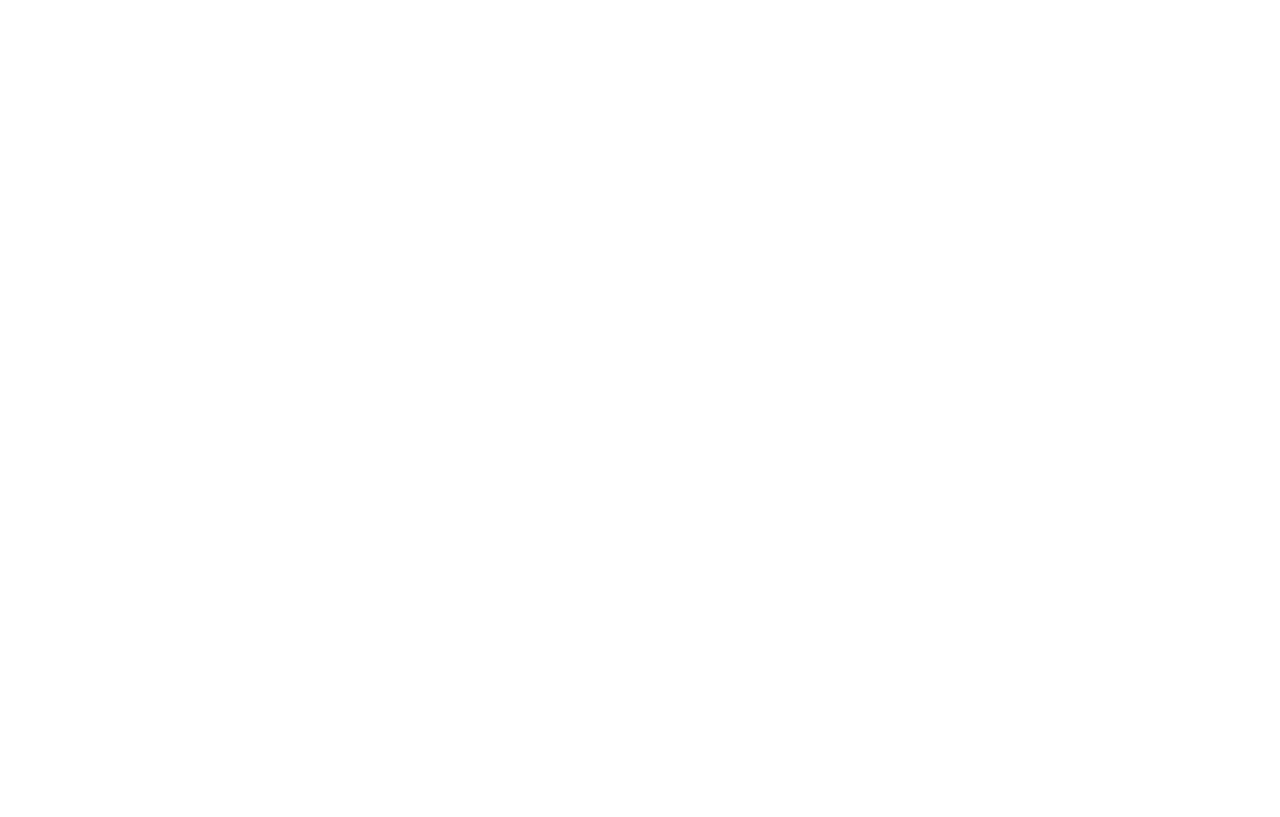
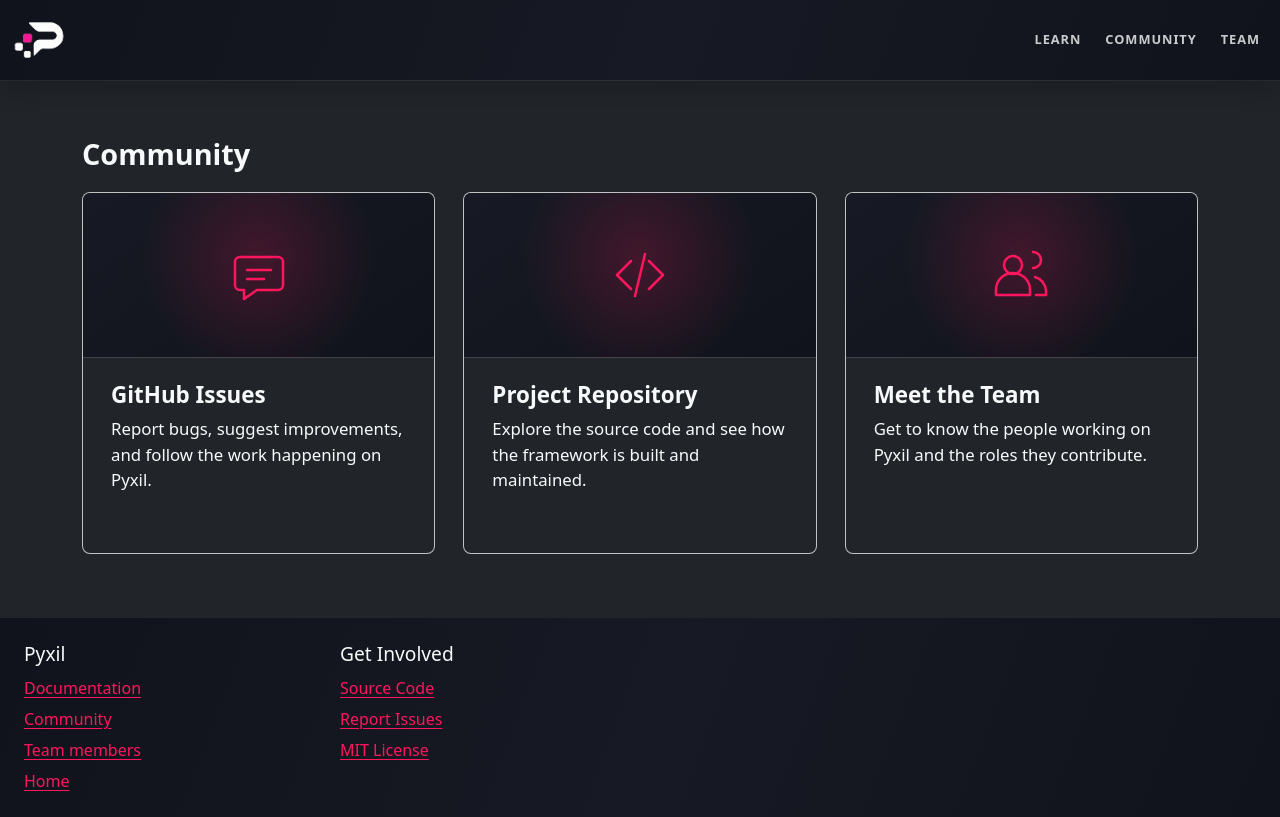
Before and after one commit to 1x1-Studio/Pyxil, a plain HTML site: page docs/community.html in a window 1280 px wide. Drawn offline with nearby package versions, Linux system fonts and the light colour scheme.

Commit message:
Add community page with navigation and card sections for engagement

```diff
--- a/docs/community.html
+++ b/docs/community.html
@@ -0,0 +1,97 @@
+<!DOCTYPE html>
+<html lang="en">
+<head>
+    <meta charset="UTF-8">
+    <meta name="viewport" content="width=device-width, initial-scale=1.0">
+    <title>Pyxil | Community</title>
+    <link href="https://cdn.jsdelivr.net/npm/bootstrap@6.0.0-alpha.2/dist/css/bootstrap.min.css" rel="stylesheet" integrity="sha384-MKn5NWVBEuQXJE7TSKSgPUmMiSCmVTfCsR+VSSeQpHnoyJQZZFn/kBn+Ht5jZDPQ" crossorigin="anonymous">
+    <link rel="stylesheet" href="./styles/styles.css">
+    <link rel="stylesheet" href="./styles/header.css">
+    <link rel="stylesheet" href="./styles/content_index.css">
+    <link rel="shortcut icon" href="./assets/favicon.ico" type="image/x-icon">
+</head>
+<body class="community-page">
+    <header class="site-header">
+        <nav class="navbar navbar-expand-lg navbar-dark site-navbar" aria-label="Main navigation">
+            <div class="container">
+                <a class="navbar-brand d-flex align-items-center gap-2" href="./index.html" aria-label="Pyxil home">
+                    <img class="brand-logo" src="./assets/icon.png" alt="">
+                </a>
+                <ul class="navbar-nav ms-auto align-items-center">
+                    <li class="nav-item"><a class="nav-link" href="./docs.html">Learn</a></li>
+                    <li class="nav-item"><a class="nav-link" href="./community.html" aria-current="page">Community</a></li>
+                    <li class="nav-item"><a class="nav-link" href="./team.html">Team</a></li>
+                </ul>
+            </div>
+        </nav>
+    </header>
+
+    <main class="container page-content community-content">
+
+        <section class="community-section" aria-labelledby="community-links-title">
+            <h2 id="team-title">Community</h2>
+
+            <div class="community-cards">
+                <a class="community-card" href="https://github.com/1x1-Studio/Pyxil/issues">
+                    <div class="community-card__visual" aria-hidden="true">
+                        <svg viewBox="0 0 64 64">
+                            <path d="M13 14h38a5 5 0 0 1 5 5v23a5 5 0 0 1-5 5H30L17 56v-9h-4a5 5 0 0 1-5-5V19a5 5 0 0 1 5-5Z"/>
+                            <path d="M20 27h24M20 36h17"/>
+                        </svg>
+                    </div>
+                    <div class="community-card__content">
+                        <h3>GitHub Issues</h3>
+                        <p>Report bugs, suggest improvements, and follow the work happening on Pyxil.</p>
+                    </div>
+                </a>
+
+                <a class="community-card" href="https://github.com/1x1-Studio/Pyxil">
+                    <div class="community-card__visual" aria-hidden="true">
+                        <svg viewBox="0 0 64 64">
+                            <path d="m23 18-14 14 14 14M41 18l14 14-14 14M37 11 27 53"/>
+                        </svg>
+                    </div>
+                    <div class="community-card__content">
+                        <h3>Project Repository</h3>
+                        <p>Explore the source code and see how the framework is built and maintained.</p>
+                    </div>
+                </a>
+
+                <a class="community-card" href="./team.html">
+                    <div class="community-card__visual" aria-hidden="true">
+                        <svg viewBox="0 0 64 64">
+                            <circle cx="24" cy="22" r="9"/>
+                            <path d="M7 52v-5a17 17 0 0 1 34 0v5H7Zm37-27a8 8 0 1 0 0-16m2 25a15 15 0 0 1 11 14v4H47"/>
+                        </svg>
+                    </div>
+                    <div class="community-card__content">
+                        <h3>Meet the Team</h3>
+                        <p>Get to know the people working on Pyxil and the roles they contribute.</p>
+                    </div>
+                </a>
+            </div>
+        </section>
+    </main>
+
+    <footer class="site-footer fluid-container">
+        <div class="site-footer__content">
+            <div class="site-footer__columns">
+                <section class="site-footer__column" aria-labelledby="footer-pyxil">
+                    <h2 id="footer-pyxil">Pyxil</h2>
+                    <a href="./docs.html">Documentation</a>
+                    <a href="./community.html">Community</a>
+                    <a href="./team.html">Team members</a>
+                    <a href="./index.html">Home</a>
+                </section>
+
+                <section class="site-footer__column" aria-labelledby="footer-involved">
+                    <h2 id="footer-involved">Get Involved</h2>
+                    <a href="https://github.com/1x1-Studio/Pyxil">Source Code</a>
+                    <a href="https://github.com/1x1-Studio/Pyxil/issues">Report Issues</a>
+                    <a href="https://github.com/1x1-Studio/Pyxil/blob/main/LICENSE">MIT License</a>
+                </section>
+            </div>
+        </div>
+    </footer>
+</body>
+</html>
--- a/docs/styles/content_index.css
+++ b/docs/styles/content_index.css
@@ -139,6 +139,100 @@
     margin: 0;
 }
 
+.community-page {
+    min-height: 100vh;
+    color: #f8f9fa;
+    background-color: #212529;
+}
+
+.community-page .site-footer {
+    margin-top: auto;
+}
+
+.community-intro h1 {
+    margin: 0 0 0.5rem;
+    color: inherit;
+    font-size: calc(1.325rem + 0.9vw);
+    font-weight: 500;
+    line-height: 1.2;
+}
+
+.community-intro p {
+    margin: 0;
+    font-size: 1.05rem;
+}
+
+.community-section > h2 {
+    margin-bottom: 1.25rem;
+    font-size: 1.8rem;
+    font-weight: 700;
+}
+
+.community-cards {
+    display: grid;
+    grid-template-columns: repeat(3, minmax(0, 1fr));
+    gap: 1.75rem;
+}
+
+.community-card {
+    overflow: hidden;
+    color: inherit;
+    background-color: #212529;
+    border: 1px solid rgba(255, 255, 255, 0.72);
+    border-radius: 0.5rem;
+    text-decoration: none;
+    transition: transform 180ms ease, border-color 180ms ease;
+}
+
+.community-card:hover,
+.community-card:focus-visible {
+    color: inherit;
+    border-color: var(--brand-color);
+    transform: translateY(-3px);
+}
+
+.community-card:focus-visible {
+    outline: 2px solid var(--brand-color);
+    outline-offset: 3px;
+}
+
+.community-card__visual {
+    display: grid;
+    min-height: 165px;
+    place-items: center;
+    background:
+        radial-gradient(circle at 50% 40%, rgba(255, 22, 93, 0.2), transparent 58%),
+        linear-gradient(145deg, #171a24, #10131b);
+    border-bottom: 1px solid rgba(255, 255, 255, 0.18);
+}
+
+.community-card__visual svg {
+    width: 4rem;
+    height: 4rem;
+    fill: none;
+    stroke: var(--brand-color);
+    stroke-linecap: round;
+    stroke-linejoin: round;
+    stroke-width: 2.5;
+}
+
+.community-card__content {
+    min-height: 195px;
+    padding: 1.5rem 1.75rem;
+}
+
+.community-card__content h3 {
+    margin: 0 0 0.5rem;
+    font-size: 1.4rem;
+    font-weight: 700;
+}
+
+.community-card__content p {
+    margin: 0;
+    font-size: 1.05rem;
+    line-height: 1.5;
+}
+
 .site-footer {
     padding: 1.5rem max(1.5rem, calc((100% - 1320px) / 2));
     color: #f8f9fa;
@@ -204,6 +298,10 @@
         grid-template-columns: 1fr;
     }
 
+    .community-cards {
+        grid-template-columns: 1fr;
+    }
+
     .info-card {
         min-height: 0;
         padding: 1.5rem;
```
